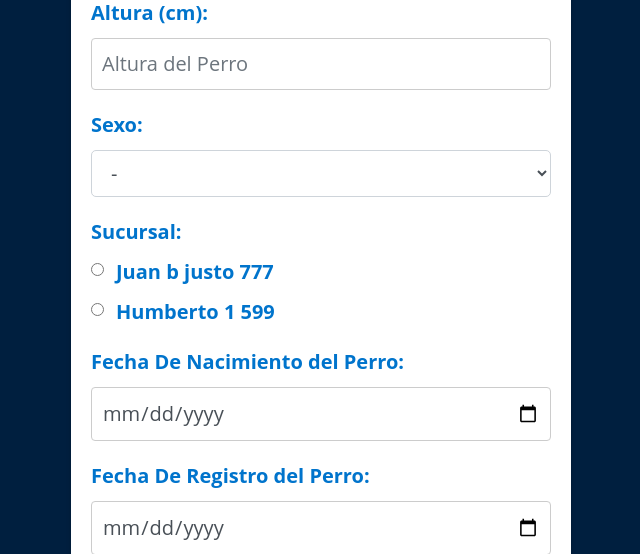
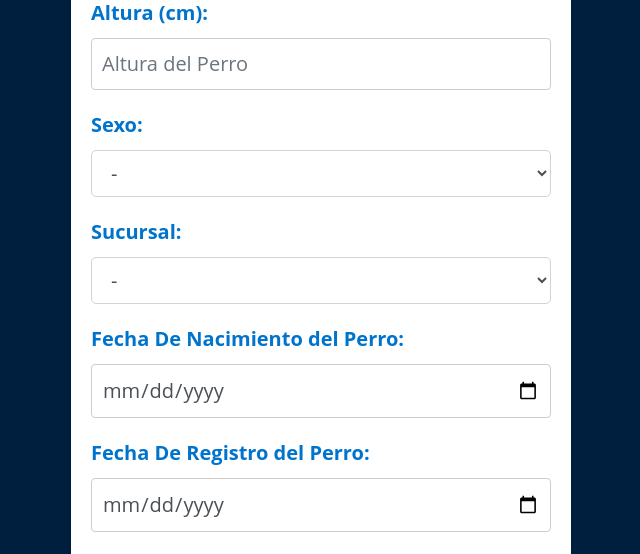
Before and after one commit to Fran-Montini/ElSabuesoFeliz, a Django app: page /registerperros/ in a window 1280 px wide. Shown: the part 478-1032 px from the top of the page, without its empty margins (319-959 px from the left). Run offline with Django 4.2, Linux system fonts and the light colour scheme; data comes from the database, SQL or seed files in the repository; both versions use the stored data as it was after the commit; some libraries are stand-ins or nearby versions.

Commit message:
login perro sucursal

```diff
--- a/app/models.py
+++ b/app/models.py
@@ -34,6 +34,8 @@
 
     def agregarConsulta(self, consulta):
         self.consultas.append(consulta)
+    def __str__(self) -> str:
+        return self.direccion
 
 
 class Usuario(AbstractBaseUser, PermissionsMixin):
--- a/app/templates/LoginPerros.html
+++ b/app/templates/LoginPerros.html
@@ -58,15 +58,13 @@
             </div>
 
             <div class="form-group">
-                <label for="sucu">Sucursal:</label>
-                <div class="form-check">
-                    <input type="radio" class="form-check-input" name="Sucursal" id="sucu1" required>
-                    <label class="form-check-label" for="sucu1">Juan b justo 777</label>
-                </div>
-                <div class="form-check">
-                    <input type="radio" class="form-check-input" name="Sucursal" id="sucu2" required>
-                    <label class="form-check-label" for="sucu2">Humberto 1 599</label>
-                </div>
+                <label for="raza">Sucursal:</label>
+                <select class="form-control" id="Sucursal" name="Sucursal" placeholder="Elija la sucursal" required>
+                    <option value="" disabled selected>-</option>
+                    {% for sucursal in sucursal %}
+                        <option value="{{ sucursal.direccion }}">{{ sucursal.direccion }}</option>
+                    {% endfor %}
+                </select>
             </div>
 
             <div class="form-group">
--- a/app/views.py
+++ b/app/views.py
@@ -30,6 +30,7 @@
         fechaNacimiento = request.POST["fechaNacimiento"]
         altura = request.POST["alturaActual"]
         consulta = request.POST["consulta"]
+        sucursal = Sucursal.objects.get(direccion = sucursal)
         razaful = Raza.objects.get(denominacion = raza)
         p = Perro.objects.create(nombre=perro,raza=razaful,pesoActual=peso,sexo=sexo,fechaNacimiento=fechaNacimiento,alturaActual=altura,consulta=consulta)
         return redirect("/veterinaria")
@@ -37,6 +38,10 @@
 
     razas = Raza.objects.all()
     return render(request, 'Razas.html', {'razas': razas})
+
+def sucursal(request):
+    direccion = request.POST["Direccion"]
+
 
 def loginview(request: HttpRequest):
 
```
Also changed, not shown: app/migrations/0001_initial.py, app/migrations/0002_alter_perro_consulta_alter_perro_historialmascotas_and_more.py (deleted), app/migrations/0003_alter_perro_sexo.py (deleted), db.sqlite3.
